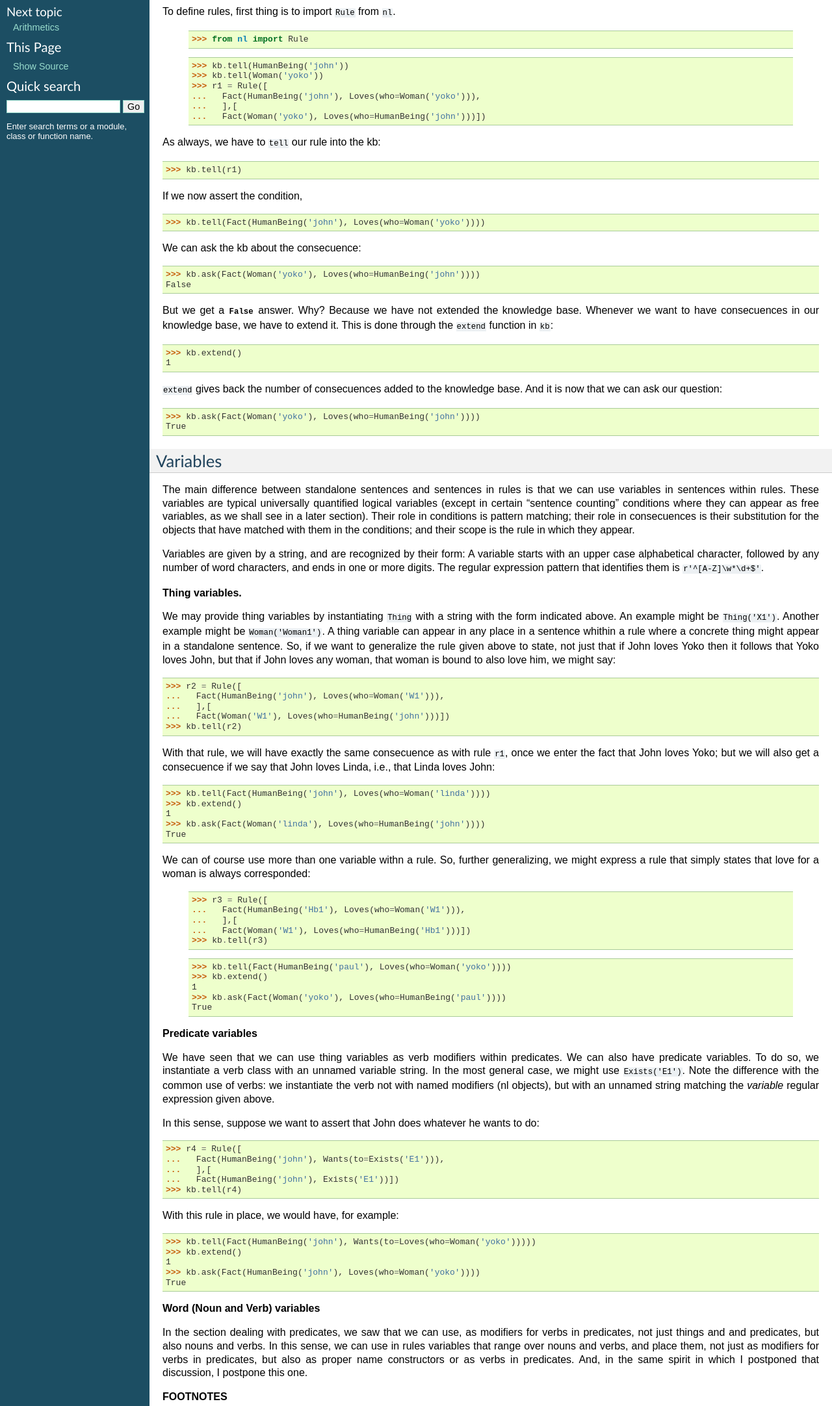
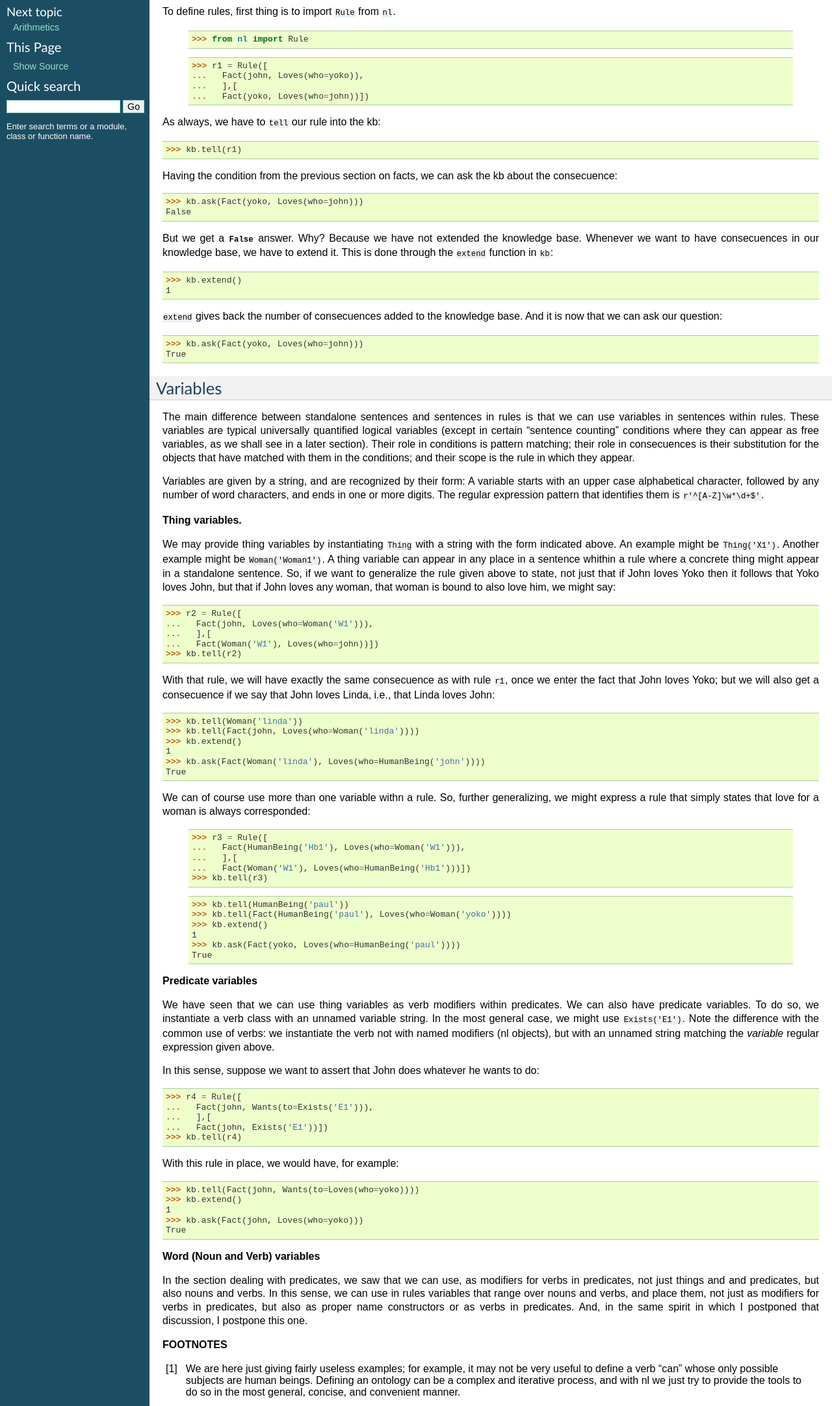
Before and after one commit to enriquepablo/nlproject, a plain HTML site: page rules.html in a window 1280 px wide. Shown: the part 162-2326 px from the top of the page at 65% size. Drawn offline with Linux system fonts and the light colour scheme.

Commit message:
updated docs

```diff
--- a/rules.html
+++ b/rules.html
@@ -56,12 +56,10 @@
 <div class="highlight-python"><div class="highlight"><pre><span class="gp">&gt;&gt;&gt; </span><span class="kn">from</span> <span class="nn">nl</span> <span class="kn">import</span> <span class="n">Rule</span>
 </pre></div>
 </div>
-<div class="highlight-python"><div class="highlight"><pre><span class="gp">&gt;&gt;&gt; </span><span class="n">kb</span><span class="o">.</span><span class="n">tell</span><span class="p">(</span><span class="n">HumanBeing</span><span class="p">(</span><span class="s">&#39;john&#39;</span><span class="p">))</span>
-<span class="gp">&gt;&gt;&gt; </span><span class="n">kb</span><span class="o">.</span><span class="n">tell</span><span class="p">(</span><span class="n">Woman</span><span class="p">(</span><span class="s">&#39;yoko&#39;</span><span class="p">))</span>
-<span class="gp">&gt;&gt;&gt; </span><span class="n">r1</span> <span class="o">=</span> <span class="n">Rule</span><span class="p">([</span>
-<span class="gp">... </span>  <span class="n">Fact</span><span class="p">(</span><span class="n">HumanBeing</span><span class="p">(</span><span class="s">&#39;john&#39;</span><span class="p">),</span> <span class="n">Loves</span><span class="p">(</span><span class="n">who</span><span class="o">=</span><span class="n">Woman</span><span class="p">(</span><span class="s">&#39;yoko&#39;</span><span class="p">))),</span>
+<div class="highlight-python"><div class="highlight"><pre><span class="gp">&gt;&gt;&gt; </span><span class="n">r1</span> <span class="o">=</span> <span class="n">Rule</span><span class="p">([</span>
+<span class="gp">... </span>  <span class="n">Fact</span><span class="p">(</span><span class="n">john</span><span class="p">,</span> <span class="n">Loves</span><span class="p">(</span><span class="n">who</span><span class="o">=</span><span class="n">yoko</span><span class="p">)),</span>
 <span class="gp">... </span>  <span class="p">],[</span>
-<span class="gp">... </span>  <span class="n">Fact</span><span class="p">(</span><span class="n">Woman</span><span class="p">(</span><span class="s">&#39;yoko&#39;</span><span class="p">),</span> <span class="n">Loves</span><span class="p">(</span><span class="n">who</span><span class="o">=</span><span class="n">HumanBeing</span><span class="p">(</span><span class="s">&#39;john&#39;</span><span class="p">)))])</span>
+<span class="gp">... </span>  <span class="n">Fact</span><span class="p">(</span><span class="n">yoko</span><span class="p">,</span> <span class="n">Loves</span><span class="p">(</span><span class="n">who</span><span class="o">=</span><span class="n">john</span><span class="p">))])</span>
 </pre></div>
 </div>
 </blockquote>
@@ -69,12 +67,8 @@
 <div class="highlight-python"><div class="highlight"><pre><span class="gp">&gt;&gt;&gt; </span><span class="n">kb</span><span class="o">.</span><span class="n">tell</span><span class="p">(</span><span class="n">r1</span><span class="p">)</span>
 </pre></div>
 </div>
-<p>If we now assert the condition,</p>
-<div class="highlight-python"><div class="highlight"><pre><span class="gp">&gt;&gt;&gt; </span><span class="n">kb</span><span class="o">.</span><span class="n">tell</span><span class="p">(</span><span class="n">Fact</span><span class="p">(</span><span class="n">HumanBeing</span><span class="p">(</span><span class="s">&#39;john&#39;</span><span class="p">),</span> <span class="n">Loves</span><span class="p">(</span><span class="n">who</span><span class="o">=</span><span class="n">Woman</span><span class="p">(</span><span class="s">&#39;yoko&#39;</span><span class="p">))))</span>
-</pre></div>
-</div>
-<p>We can ask the kb about the consecuence:</p>
-<div class="highlight-python"><div class="highlight"><pre><span class="gp">&gt;&gt;&gt; </span><span class="n">kb</span><span class="o">.</span><span class="n">ask</span><span class="p">(</span><span class="n">Fact</span><span class="p">(</span><span class="n">Woman</span><span class="p">(</span><span class="s">&#39;yoko&#39;</span><span class="p">),</span> <span class="n">Loves</span><span class="p">(</span><span class="n">who</span><span class="o">=</span><span class="n">HumanBeing</span><span class="p">(</span><span class="s">&#39;john&#39;</span><span class="p">))))</span>
+<p>Having the condition from the previous section on facts, we can ask the kb about the consecuence:</p>
+<div class="highlight-python"><div class="highlight"><pre><span class="gp">&gt;&gt;&gt; </span><span class="n">kb</span><span class="o">.</span><span class="n">ask</span><span class="p">(</span><span class="n">Fact</span><span class="p">(</span><span class="n">yoko</span><span class="p">,</span> <span class="n">Loves</span><span class="p">(</span><span class="n">who</span><span class="o">=</span><span class="n">john</span><span class="p">)))</span>
 <span class="go">False</span>
 </pre></div>
 </div>
@@ -84,7 +78,7 @@
 </pre></div>
 </div>
 <p><tt class="docutils literal"><span class="pre">extend</span></tt> gives back the number of consecuences added to the knowledge base. And it is now that we can ask our question:</p>
-<div class="highlight-python"><div class="highlight"><pre><span class="gp">&gt;&gt;&gt; </span><span class="n">kb</span><span class="o">.</span><span class="n">ask</span><span class="p">(</span><span class="n">Fact</span><span class="p">(</span><span class="n">Woman</span><span class="p">(</span><span class="s">&#39;yoko&#39;</span><span class="p">),</span> <span class="n">Loves</span><span class="p">(</span><span class="n">who</span><span class="o">=</span><span class="n">HumanBeing</span><span class="p">(</span><span class="s">&#39;john&#39;</span><span class="p">))))</span>
+<div class="highlight-python"><div class="highlight"><pre><span class="gp">&gt;&gt;&gt; </span><span class="n">kb</span><span class="o">.</span><span class="n">ask</span><span class="p">(</span><span class="n">Fact</span><span class="p">(</span><span class="n">yoko</span><span class="p">,</span> <span class="n">Loves</span><span class="p">(</span><span class="n">who</span><span class="o">=</span><span class="n">john</span><span class="p">)))</span>
 <span class="go">True</span>
 </pre></div>
 </div>
@@ -95,14 +89,15 @@
 <p><strong>Thing variables.</strong></p>
 <p>We may provide thing variables by instantiating <tt class="docutils literal"><span class="pre">Thing</span></tt> with a string with the form indicated above. An example might be <tt class="docutils literal"><span class="pre">Thing('X1')</span></tt>. Another example might be <tt class="docutils literal"><span class="pre">Woman('Woman1')</span></tt>. A thing variable can appear in any place in a sentence whithin a rule where a concrete thing might appear in a standalone sentence. So, if we want to generalize the rule given above to state, not just that if John loves Yoko then it follows that Yoko loves John, but that if John loves any woman, that woman is bound to also love him, we might say:</p>
 <div class="highlight-python"><div class="highlight"><pre><span class="gp">&gt;&gt;&gt; </span><span class="n">r2</span> <span class="o">=</span> <span class="n">Rule</span><span class="p">([</span>
-<span class="gp">... </span>  <span class="n">Fact</span><span class="p">(</span><span class="n">HumanBeing</span><span class="p">(</span><span class="s">&#39;john&#39;</span><span class="p">),</span> <span class="n">Loves</span><span class="p">(</span><span class="n">who</span><span class="o">=</span><span class="n">Woman</span><span class="p">(</span><span class="s">&#39;W1&#39;</span><span class="p">))),</span>
+<span class="gp">... </span>  <span class="n">Fact</span><span class="p">(</span><span class="n">john</span><span class="p">,</span> <span class="n">Loves</span><span class="p">(</span><span class="n">who</span><span class="o">=</span><span class="n">Woman</span><span class="p">(</span><span class="s">&#39;W1&#39;</span><span class="p">))),</span>
 <span class="gp">... </span>  <span class="p">],[</span>
-<span class="gp">... </span>  <span class="n">Fact</span><span class="p">(</span><span class="n">Woman</span><span class="p">(</span><span class="s">&#39;W1&#39;</span><span class="p">),</span> <span class="n">Loves</span><span class="p">(</span><span class="n">who</span><span class="o">=</span><span class="n">HumanBeing</span><span class="p">(</span><span class="s">&#39;john&#39;</span><span class="p">)))])</span>
+<span class="gp">... </span>  <span class="n">Fact</span><span class="p">(</span><span class="n">Woman</span><span class="p">(</span><span class="s">&#39;W1&#39;</span><span class="p">),</span> <span class="n">Loves</span><span class="p">(</span><span class="n">who</span><span class="o">=</span><span class="n">john</span><span class="p">))])</span>
 <span class="gp">&gt;&gt;&gt; </span><span class="n">kb</span><span class="o">.</span><span class="n">tell</span><span class="p">(</span><span class="n">r2</span><span class="p">)</span>
 </pre></div>
 </div>
 <p>With that rule, we will have exactly the same consecuence as with rule <tt class="docutils literal"><span class="pre">r1</span></tt>, once we enter the fact that John loves Yoko; but we will also get a consecuence if we say that John loves Linda, i.e., that Linda loves John:</p>
-<div class="highlight-python"><div class="highlight"><pre><span class="gp">&gt;&gt;&gt; </span><span class="n">kb</span><span class="o">.</span><span class="n">tell</span><span class="p">(</span><span class="n">Fact</span><span class="p">(</span><span class="n">HumanBeing</span><span class="p">(</span><span class="s">&#39;john&#39;</span><span class="p">),</span> <span class="n">Loves</span><span class="p">(</span><span class="n">who</span><span class="o">=</span><span class="n">Woman</span><span class="p">(</span><span class="s">&#39;linda&#39;</span><span class="p">))))</span>
+<div class="highlight-python"><div class="highlight"><pre><span class="gp">&gt;&gt;&gt; </span><span class="n">kb</span><span class="o">.</span><span class="n">tell</span><span class="p">(</span><span class="n">Woman</span><span class="p">(</span><span class="s">&#39;linda&#39;</span><span class="p">))</span>
+<span class="gp">&gt;&gt;&gt; </span><span class="n">kb</span><span class="o">.</span><span class="n">tell</span><span class="p">(</span><span class="n">Fact</span><span class="p">(</span><span class="n">john</span><span class="p">,</span> <span class="n">Loves</span><span class="p">(</span><span class="n">who</span><span class="o">=</span><span class="n">Woman</span><span class="p">(</span><span class="s">&#39;linda&#39;</span><span class="p">))))</span>
 <span class="gp">&gt;&gt;&gt; </span><span class="n">kb</span><span class="o">.</span><span class="n">extend</span><span class="p">()</span>
 <span class="go">1</span>
 <span class="gp">&gt;&gt;&gt; </span><span class="n">kb</span><span class="o">.</span><span class="n">ask</span><span class="p">(</span><span class="n">Fact</span><span class="p">(</span><span class="n">Woman</span><span class="p">(</span><span class="s">&#39;linda&#39;</span><span class="p">),</span> <span class="n">Loves</span><span class="p">(</span><span class="n">who</span><span class="o">=</span><span class="n">HumanBeing</span><span class="p">(</span><span class="s">&#39;john&#39;</span><span class="p">))))</span>
@@ -118,10 +113,11 @@
 <span class="gp">&gt;&gt;&gt; </span><span class="n">kb</span><span class="o">.</span><span class="n">tell</span><span class="p">(</span><span class="n">r3</span><span class="p">)</span>
 </pre></div>
 </div>
-<div class="highlight-python"><div class="highlight"><pre><span class="gp">&gt;&gt;&gt; </span><span class="n">kb</span><span class="o">.</span><span class="n">tell</span><span class="p">(</span><span class="n">Fact</span><span class="p">(</span><span class="n">HumanBeing</span><span class="p">(</span><span class="s">&#39;paul&#39;</span><span class="p">),</span> <span class="n">Loves</span><span class="p">(</span><span class="n">who</span><span class="o">=</span><span class="n">Woman</span><span class="p">(</span><span class="s">&#39;yoko&#39;</span><span class="p">))))</span>
+<div class="highlight-python"><div class="highlight"><pre><span class="gp">&gt;&gt;&gt; </span><span class="n">kb</span><span class="o">.</span><span class="n">tell</span><span class="p">(</span><span class="n">HumanBeing</span><span class="p">(</span><span class="s">&#39;paul&#39;</span><span class="p">))</span>
+<span class="gp">&gt;&gt;&gt; </span><span class="n">kb</span><span class="o">.</span><span class="n">tell</span><span class="p">(</span><span class="n">Fact</span><span class="p">(</span><span class="n">HumanBeing</span><span class="p">(</span><span class="s">&#39;paul&#39;</span><span class="p">),</span> <span class="n">Loves</span><span class="p">(</span><span class="n">who</span><span class="o">=</span><span class="n">Woman</span><span class="p">(</span><span class="s">&#39;yoko&#39;</span><span class="p">))))</span>
 <span class="gp">&gt;&gt;&gt; </span><span class="n">kb</span><span class="o">.</span><span class="n">extend</span><span class="p">()</span>
 <span class="go">1</span>
-<span class="gp">&gt;&gt;&gt; </span><span class="n">kb</span><span class="o">.</span><span class="n">ask</span><span class="p">(</span><span class="n">Fact</span><span class="p">(</span><span class="n">Woman</span><span class="p">(</span><span class="s">&#39;yoko&#39;</span><span class="p">),</span> <span class="n">Loves</span><span class="p">(</span><span class="n">who</span><span class="o">=</span><span class="n">HumanBeing</span><span class="p">(</span><span class="s">&#39;paul&#39;</span><span class="p">))))</span>
+<span class="gp">&gt;&gt;&gt; </span><span class="n">kb</span><span class="o">.</span><span class="n">ask</span><span class="p">(</span><span class="n">Fact</span><span class="p">(</span><span class="n">yoko</span><span class="p">,</span> <span class="n">Loves</span><span class="p">(</span><span class="n">who</span><span class="o">=</span><span class="n">HumanBeing</span><span class="p">(</span><span class="s">&#39;paul&#39;</span><span class="p">))))</span>
 <span class="go">True</span>
 </pre></div>
 </div>
@@ -130,17 +126,17 @@
 <p>We have seen that we can use thing variables as verb modifiers within predicates. We can also have predicate variables. To do so, we instantiate a verb class with an unnamed variable string. In the most general case, we might use <tt class="docutils literal"><span class="pre">Exists('E1')</span></tt>. Note the difference with the common use of verbs: we instantiate the verb not with named modifiers (nl objects), but with an unnamed string matching the <em>variable</em> regular expression given above.</p>
 <p>In this sense, suppose we want to assert that John does whatever he wants to do:</p>
 <div class="highlight-python"><div class="highlight"><pre><span class="gp">&gt;&gt;&gt; </span><span class="n">r4</span> <span class="o">=</span> <span class="n">Rule</span><span class="p">([</span>
-<span class="gp">... </span>  <span class="n">Fact</span><span class="p">(</span><span class="n">HumanBeing</span><span class="p">(</span><span class="s">&#39;john&#39;</span><span class="p">),</span> <span class="n">Wants</span><span class="p">(</span><span class="n">to</span><span class="o">=</span><span class="n">Exists</span><span class="p">(</span><span class="s">&#39;E1&#39;</span><span class="p">))),</span>
+<span class="gp">... </span>  <span class="n">Fact</span><span class="p">(</span><span class="n">john</span><span class="p">,</span> <span class="n">Wants</span><span class="p">(</span><span class="n">to</span><span class="o">=</span><span class="n">Exists</span><span class="p">(</span><span class="s">&#39;E1&#39;</span><span class="p">))),</span>
 <span class="gp">... </span>  <span class="p">],[</span>
-<span class="gp">... </span>  <span class="n">Fact</span><span class="p">(</span><span class="n">HumanBeing</span><span class="p">(</span><span class="s">&#39;john&#39;</span><span class="p">),</span> <span class="n">Exists</span><span class="p">(</span><span class="s">&#39;E1&#39;</span><span class="p">))])</span>
+<span class="gp">... </span>  <span class="n">Fact</span><span class="p">(</span><span class="n">john</span><span class="p">,</span> <span class="n">Exists</span><span class="p">(</span><span class="s">&#39;E1&#39;</span><span class="p">))])</span>
 <span class="gp">&gt;&gt;&gt; </span><span class="n">kb</span><span class="o">.</span><span class="n">tell</span><span class="p">(</span><span class="n">r4</span><span class="p">)</span>
 </pre></div>
 </div>
 <p>With this rule in place, we would have, for example:</p>
-<div class="highlight-python"><div class="highlight"><pre><span class="gp">&gt;&gt;&gt; </span><span class="n">kb</span><span class="o">.</span><span class="n">tell</span><span class="p">(</span><span class="n">Fact</span><span class="p">(</span><span class="n">HumanBeing</span><span class="p">(</span><span class="s">&#39;john&#39;</span><span class="p">),</span> <span class="n">Wants</span><span class="p">(</span><span class="n">to</span><span class="o">=</span><span class="n">Loves</span><span class="p">(</span><span class="n">who</span><span class="o">=</span><span class="n">Woman</span><span class="p">(</span><span class="s">&#39;yoko&#39;</span><span class="p">)))))</span>
+<div class="highlight-python"><div class="highlight"><pre><span class="gp">&gt;&gt;&gt; </span><span class="n">kb</span><span class="o">.</span><span class="n">tell</span><span class="p">(</span><span class="n">Fact</span><span class="p">(</span><span class="n">john</span><span class="p">,</span> <span class="n">Wants</span><span class="p">(</span><span class="n">to</span><span class="o">=</span><span class="n">Loves</span><span class="p">(</span><span class="n">who</span><span class="o">=</span><span class="n">yoko</span><span class="p">))))</span>
 <span class="gp">&gt;&gt;&gt; </span><span class="n">kb</span><span class="o">.</span><span class="n">extend</span><span class="p">()</span>
 <span class="go">1</span>
-<span class="gp">&gt;&gt;&gt; </span><span class="n">kb</span><span class="o">.</span><span class="n">ask</span><span class="p">(</span><span class="n">Fact</span><span class="p">(</span><span class="n">HumanBeing</span><span class="p">(</span><span class="s">&#39;john&#39;</span><span class="p">),</span> <span class="n">Loves</span><span class="p">(</span><span class="n">who</span><span class="o">=</span><span class="n">Woman</span><span class="p">(</span><span class="s">&#39;yoko&#39;</span><span class="p">))))</span>
+<span class="gp">&gt;&gt;&gt; </span><span class="n">kb</span><span class="o">.</span><span class="n">ask</span><span class="p">(</span><span class="n">Fact</span><span class="p">(</span><span class="n">john</span><span class="p">,</span> <span class="n">Loves</span><span class="p">(</span><span class="n">who</span><span class="o">=</span><span class="n">yoko</span><span class="p">)))</span>
 <span class="go">True</span>
 </pre></div>
 </div>
```
Also changed, not shown: arithmetics.html (+7 -8 lines), facts.html (+8 -5 lines), special_conditions.html (+4 -4 lines), time.html (+1 -1 lines), verbs.html (+5 -4 lines).
